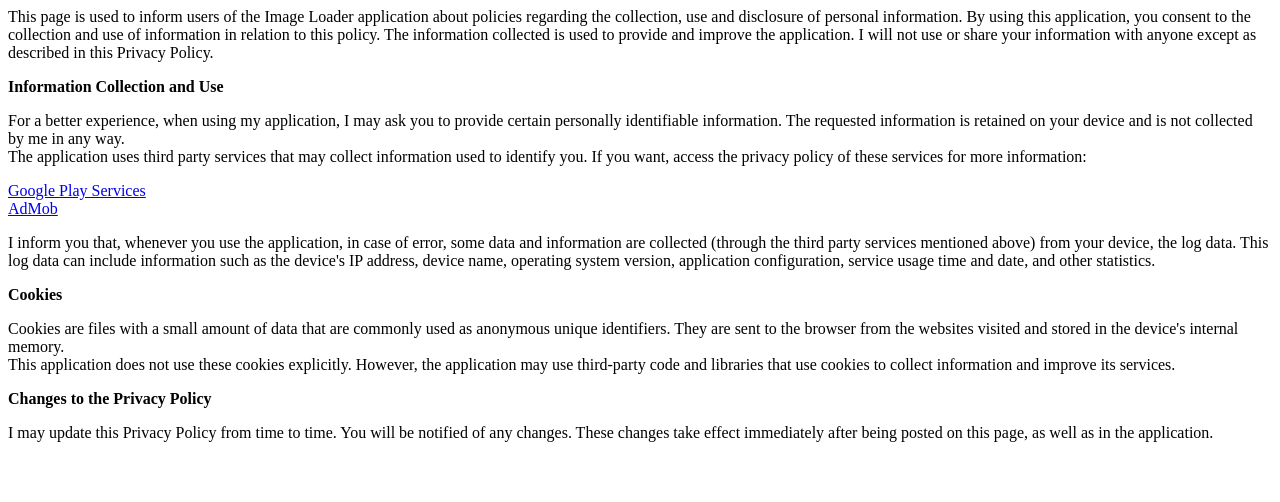
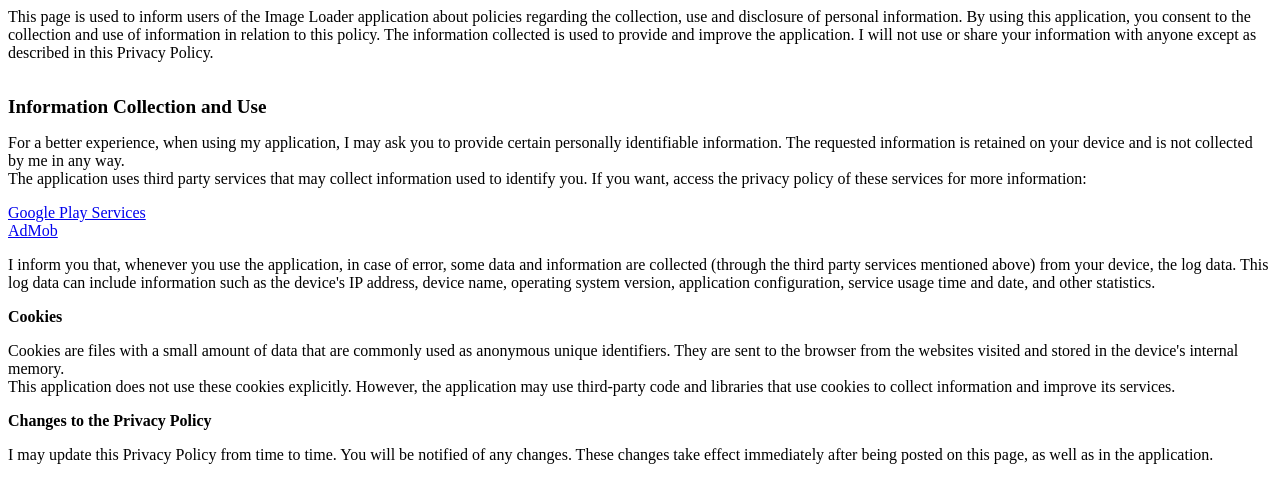
Before and after one commit to KPr0jects/image-loader, a plain HTML site: page index.html in a window 1280 px wide. Drawn offline with Linux system fonts and the light colour scheme.

Commit message:
Update index.html

```diff
--- a/index.html
+++ b/index.html
@@ -7,7 +7,7 @@
   <body>
 	This page is used to inform users of the Image Loader application about policies regarding the collection, use and disclosure of personal information.
 	By using this application, you consent to the collection and use of information in relation to this policy. The information collected is used to provide and improve the application. I will not use or share your information with anyone except as described in this Privacy Policy.
-	<p/><b>Information Collection and Use</b>
+	<p/><br/><b><big>Information Collection and Use</big></b>
 	<p/>For a better experience, when using my application, I may ask you to provide certain personally identifiable information. The requested information is retained on your device and is not collected by me in any way.
 	<br/>The application uses third party services that may collect information used to identify you. If you want, access the privacy policy of these services for more information:
 	<p/><a href="https://www.google.com/policies/privacy/">Google Play Services</a>
```
